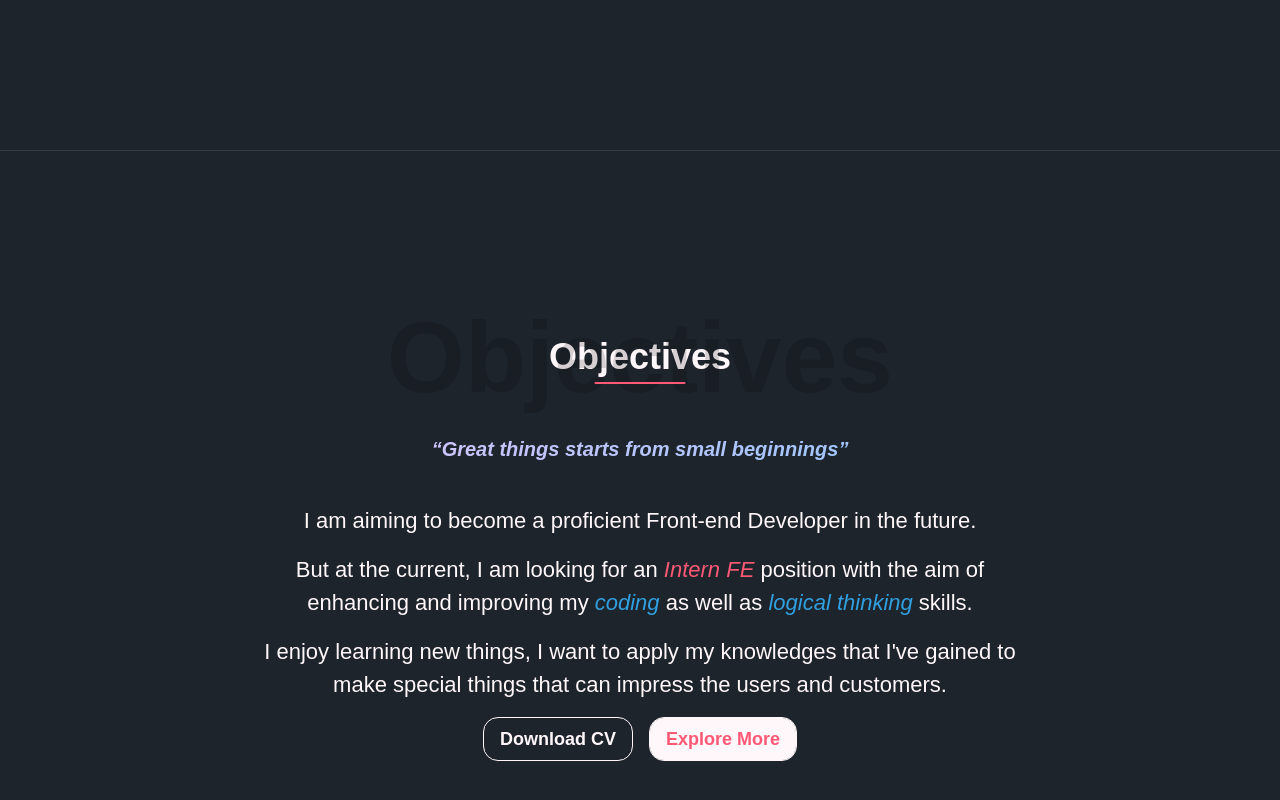
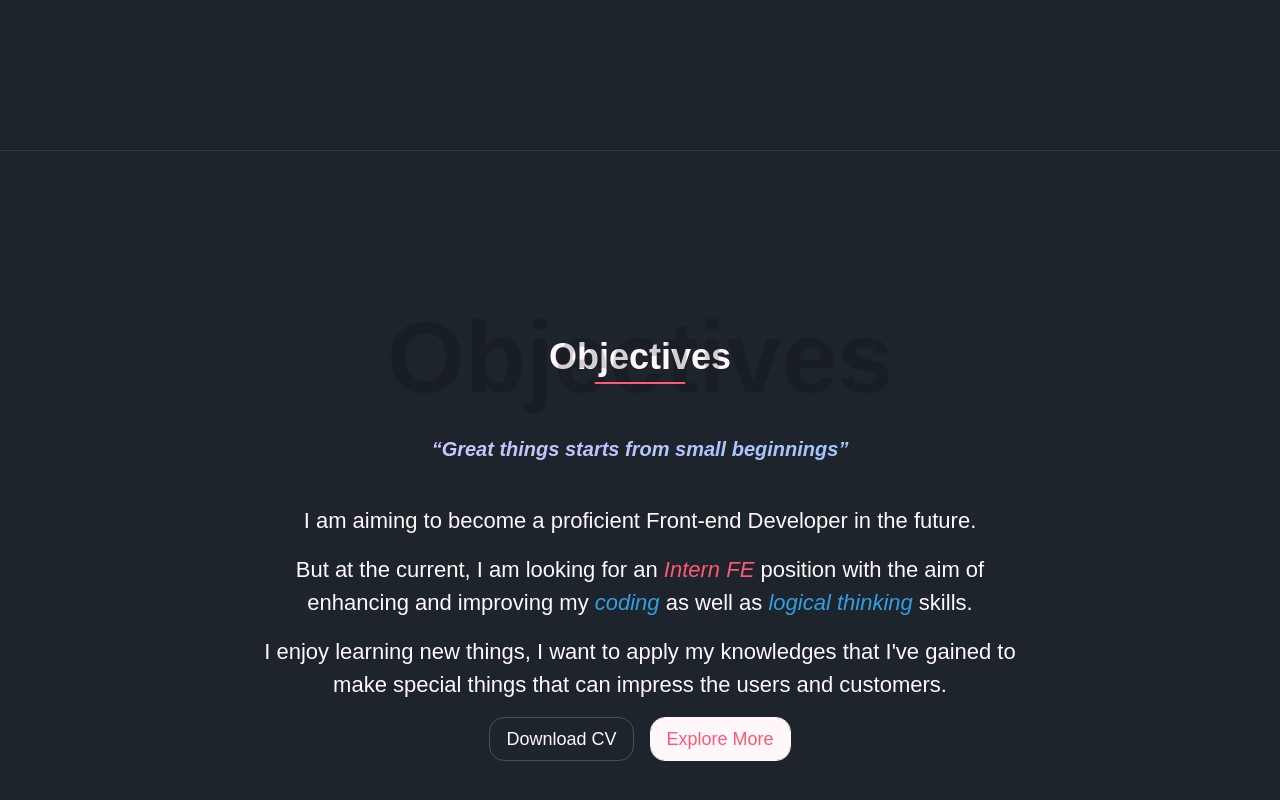
Before and after one commit to ngocthang2021/ngocthang-portfolio, a React (Create React App) app: page /about in a window 1280 px wide. Shown: the part 650-1450 px from the top of the page. Built offline with nearby package versions, Linux system fonts and the light colour scheme; a web font is replaced by a local one.

Commit message:
Adjust font-weights

```diff
--- a/src/components/Button/Button.scss
+++ b/src/components/Button/Button.scss
@@ -8,7 +8,7 @@
 	border-radius: 1.5rem;
 
 	font-size: 1.8rem;
-	font-weight: 600;
+	font-weight: 500;
 	line-height: 1;
 
 	color: $light-color;
@@ -45,7 +45,7 @@
 	}
 
 	&.outline {
-		border: 1px solid $light-color;
+		border: 1px solid rgba($color: $light-color, $alpha: 0.2);
 	}
 	&.bg {
 		border: 1px solid $light-color;
```
